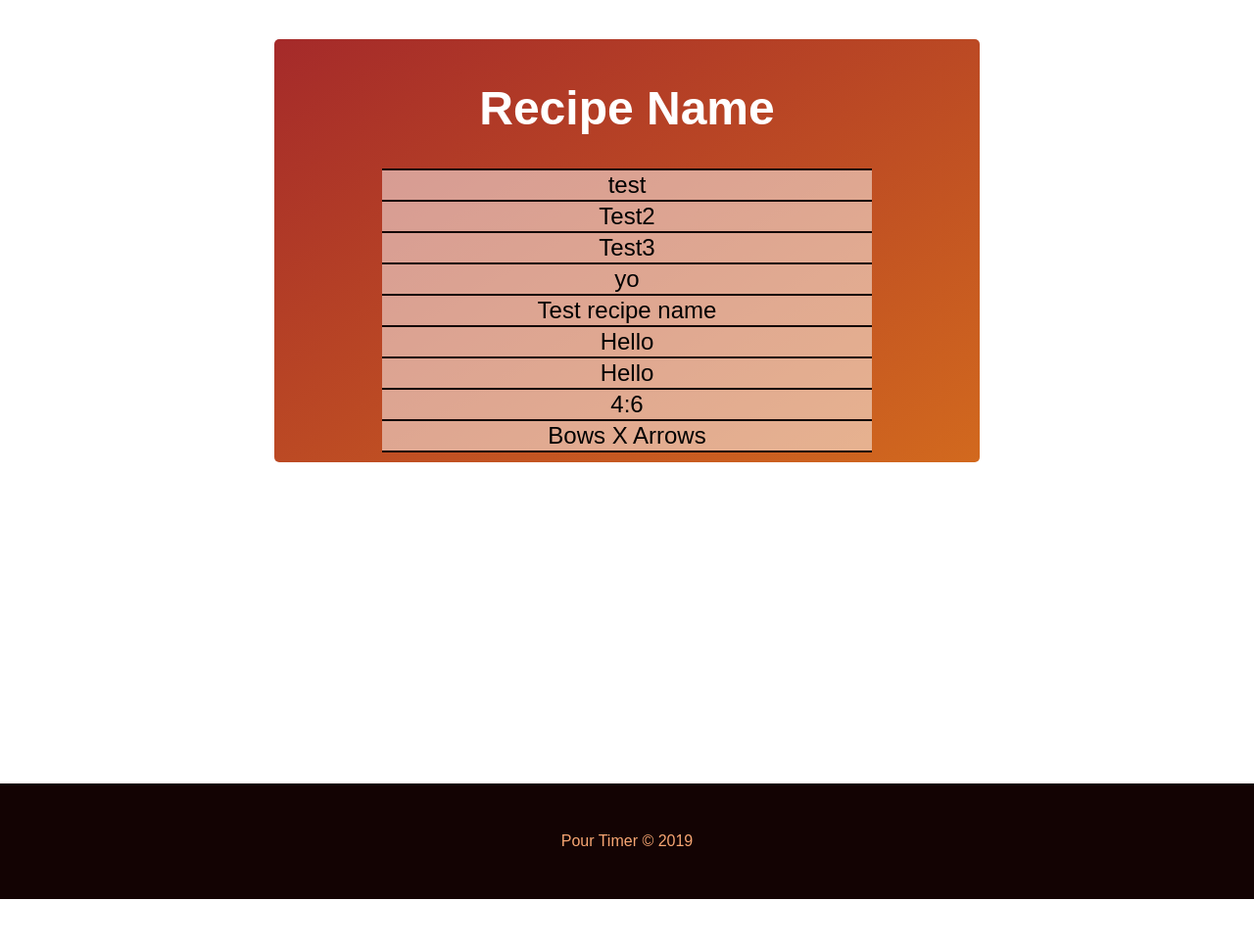
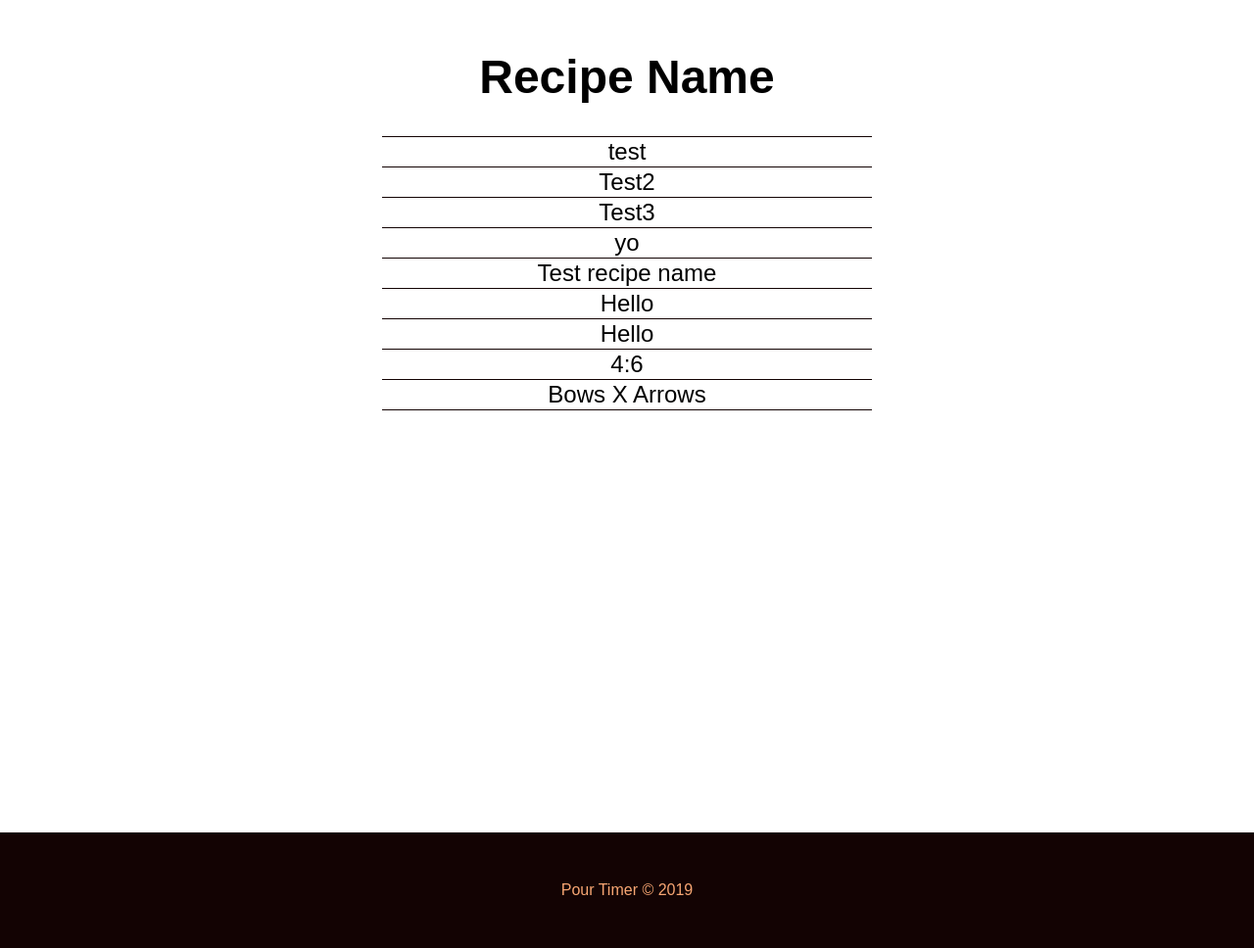
Before and after one commit to KentoKana/PourTimer, a PHP site: page /browse-recipe.php in a window 1280 px wide. Shown: the part 58-1026 px from the top of the page at 98% size. Before the commit the page ends 976 px from the top, so only its background shows below. Run offline with PHP 8.4, Linux system fonts and the light colour scheme; data comes from the database, SQL or seed files in the repository.

Commit message:
changed styling for browse-recipe tables

```diff
--- a/stylesheet/css/add-recipe.css
+++ b/stylesheet/css/add-recipe.css
@@ -10,7 +10,7 @@ main input {
 main .add-recipe {
   max-width: 1200px;
   text-align: center;
-  margin: 0 20% 60px 20%;
+  margin: 0 20% 0 20%;
 }
 main .add-recipe label {
   display: inline-block;
--- a/stylesheet/css/browse-recipe.css
+++ b/stylesheet/css/browse-recipe.css
@@ -5,8 +5,11 @@ main div.browse-recipe {
   text-align: center;
   margin: auto;
 }
+main div.browse-recipe h1 {
+  color: black;
+  margin-top: 0;
+}
 main div.browse-recipe div.browse-recipe-wrap {
-  background-image: linear-gradient(to bottom right, brown, chocolate);
   margin: 40px 20% 0 20%;
   padding: 10px;
   border-radius: 5px;
@@ -24,17 +27,17 @@ main div.browse-recipe div.browse-recipe-wrap table td:nth-child(even) {
   background: rgba(204, 204, 204, 0.5);
 }
 main div.browse-recipe div.browse-recipe-wrap table td:nth-child(even):hover {
-  background: white;
+  background: #FFCDBC;
 }
 main div.browse-recipe div.browse-recipe-wrap table td:nth-child(odd) {
   background: rgba(255, 255, 255, 0.5);
   cursor: pointer;
 }
 main div.browse-recipe div.browse-recipe-wrap table td:nth-child(odd):hover {
-  background: white;
+  background: #FFCDBC;
 }
 main div.browse-recipe div.browse-recipe-wrap table th, main div.browse-recipe div.browse-recipe-wrap table td {
-  border-bottom: 2px solid #130303;
+  border-bottom: 1px solid #130303;
   font-size: 1.5em;
 }
 
--- a/stylesheet/css/universal-style.css
+++ b/stylesheet/css/universal-style.css
@@ -72,6 +72,7 @@ div.nav-displacer {
 footer {
   background-color: #130303;
   color: #F7A673;
+  margin-top: 50px;
 }
 footer div.footer-wrap {
   max-width: 1200px;
--- a/stylesheet/scss/add-recipe.scss
+++ b/stylesheet/scss/add-recipe.scss
@@ -12,7 +12,7 @@ main {
 	.add-recipe {
 		max-width: 1200px;
 		text-align: center;
-		margin: 0 20% 60px 20%;
+		margin: 0 20% 0 20%;
 		label {
 			display: inline-block;
 			margin-top: 10px;
--- a/stylesheet/scss/browse-recipe.scss
+++ b/stylesheet/scss/browse-recipe.scss
@@ -1,16 +1,20 @@
-@mixin table-wrap-bg-color {
-	background-image: linear-gradient(to bottom right, brown, chocolate);
-}
+// @mixin table-wrap-bg-color {
+// 	background-image: linear-gradient(to bottom right, brown, chocolate);
+// }
 
 main {
 	div.browse-recipe {
+		h1{
+			color: black;
+			margin-top: 0;
+		}
 		max-width: 1200px;
 		display: flex;
 		flex-direction: column;
 		text-align: center;
 		margin: auto;
 		div.browse-recipe-wrap {
-			@include table-wrap-bg-color;
+			// @include table-wrap-bg-color;
 			margin: 40px 20% 0 20%;
 			padding: 10px;
 			border-radius: 5px;
@@ -29,19 +33,19 @@ main {
 					background: rgba(204, 204, 204, 0.5);
 
 					&:hover {
-						background: rgba(255, 255, 255, 1)
+						background: #FFCDBC;
 					}
 				}
 				td:nth-child(odd) {
 					background: rgba(255, 255, 255, 0.5);
 					&:hover {
-						background: rgba(255, 255, 255, 1);
+						background: #FFCDBC;
 					}
 					cursor: pointer;
 				}
 
 				th, td {
-					border-bottom: 2px solid #130303;
+					border-bottom: 1px solid #130303;
 					font-size: 1.5em;
 				}
 			}
--- a/stylesheet/scss/universal-style.scss
+++ b/stylesheet/scss/universal-style.scss
@@ -96,7 +96,7 @@ div.nav-displacer {
 footer {
 	background-color: $nav-footer-bg;
 	color: $nav-footer-text-color;
-
+	margin-top: 50px;
 	div.footer-wrap {
 		@include section-max-width;
 		text-align: center;
```
Also changed, not shown: 3 other files.
